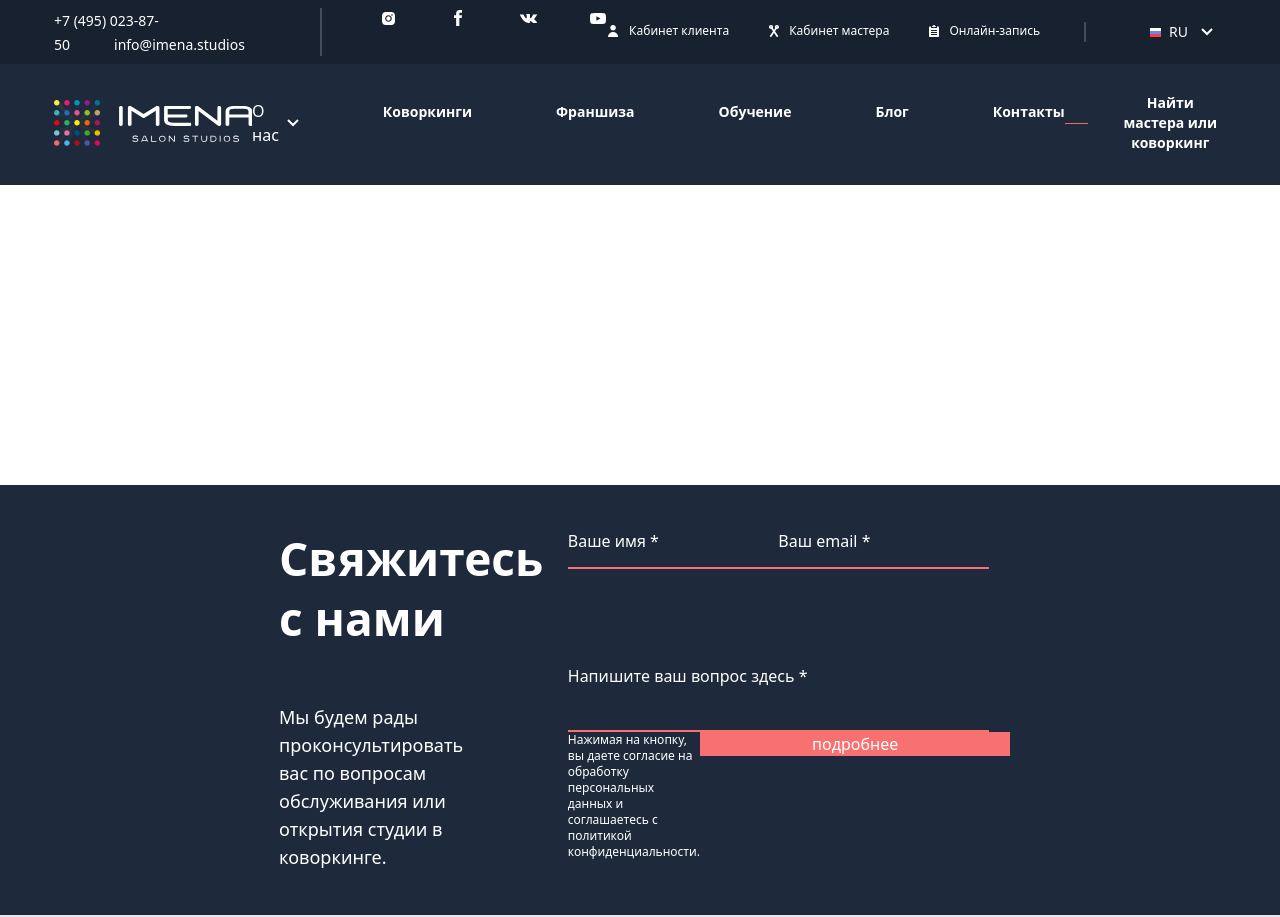
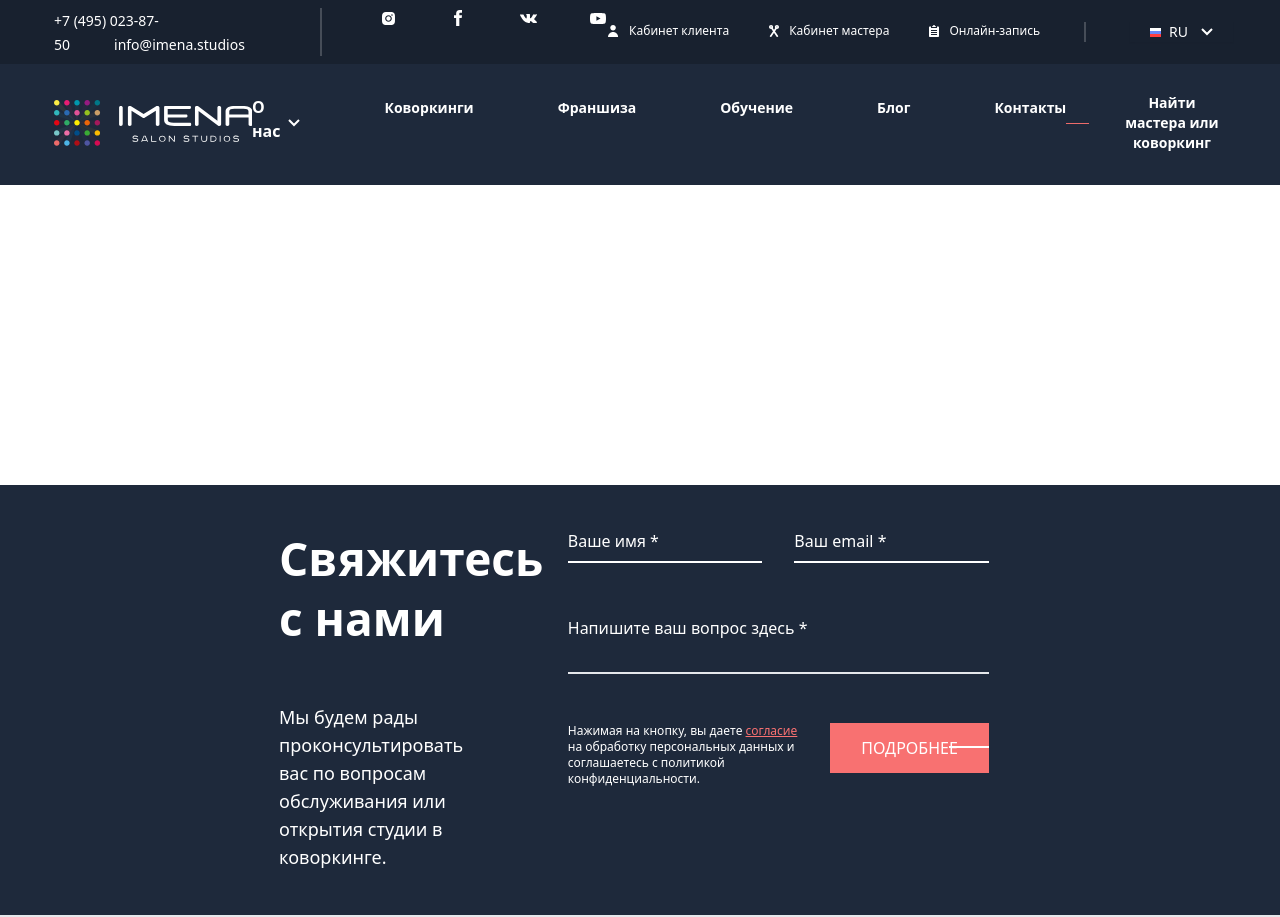
Before and after one commit to Daniil-Stefaniv/imena-beaty-salons, a React (Create React App) app: page / in a window 1280 px wide. Built offline with nearby package versions, Linux system fonts and the light colour scheme.

Commit message:
footer forst line dev

```diff
--- a/src/Components/Footer/FooterFirstLine/FooterFirstLine.tsx
+++ b/src/Components/Footer/FooterFirstLine/FooterFirstLine.tsx
@@ -1,51 +1,105 @@
-import React from 'react';
+import React, { useContext } from 'react';
+import languageContext from '../../GlobalContext/GlobalContext';
+import Input from '../../UI/Input/Input';
 
 const FooterFirstLine = () => {
+	const { selectedLanguage } = useContext(languageContext);
+
 	return (
 		<div className=" border-b-2 broder-[rgba(255,255,255,.3)] px-[279px] py-11 flex">
 			<div className=" w-[30%] mr-[10%]">
 				<span></span>
 				<h2 className=" leading-[130%]  text-[46px] font-black text-white mb-[54px]">
-					Свяжитесь с нами
+					{selectedLanguage === 'RU'
+						? 'Свяжитесь с нами'
+						: 'Contact us'}
 				</h2>
 				<p className=" text-lg font-light text-white">
-					Мы будем рады проконсультировать вас по вопросам
-					обслуживания или открытия студии в коворкинге.
+					{selectedLanguage === 'RU'
+						? 'Мы будем рады проконсультировать вас по вопросам обслуживания или открытия студии в коворкинге.'
+						: 'We will offer service based on interests or in a co-working space.'}
 				</p>
 			</div>
 			<div className=" w-7/12">
 				<form action="">
-					<div className="w-full mb-[53px]">
-						<input
-							placeholder="Ваше имя *"
-							className=" pb-[14px] placeholder:text-white text-white w-1/2 bg-inherit border-b-2 border-red-400"
-							type="text"
+					<div className="w-full mb-[53px] grid grid-cols-2 gap-8">
+						<Input
+							type={'text'}
+							theme={'dark'}
+							placeholder={
+								selectedLanguage === 'RU'
+									? 'Ваше имя *'
+									: 'Your name *'
+							}
+							name={''}
 						/>
-						<input
-							placeholder="Ваш email *"
-							className=" pb-[14px] placeholder:text-white text-white w-1/2 bg-inherit border-b-2 border-red-400"
-							type="text"
+						<Input
+							type={'text'}
+							theme={'dark'}
+							placeholder={
+								selectedLanguage === 'RU'
+									? 'Ваш email *'
+									: 'Your email *'
+							}
+							name={''}
 						/>
 					</div>
-					<input
-						placeholder="Напишите ваш вопрос здесь *"
-						className="  h-[110px] w-full placeholder:text-white placeholder:align-top text-white bg-inherit border-b-2 border-red-400"
-						type="text"
+					<textarea
+						className="mb-[43px] w-full resize-none overflow-hidden outline-none transition-all focus-visible:border-red-400 bg-inherit border-b-2 pb-2 placeholder:text-white text-white"
+						name="Question"
+						id=""
+						placeholder={
+							selectedLanguage === 'RU'
+								? 'Напишите ваш вопрос здесь *'
+								: 'Write your question here *'
+						}
 					/>
-					<div className="flex">
+					<div className="grid grid-cols-[1.2fr_0.8fr] grid-rows-[50px] gap-6">
 						<span className=" text-xs text-white">
-							Нажимая на кнопку, вы даете согласие на обработку
-							персональных данных и соглашаетесь с политикой
-							конфиденциальности.
+							{selectedLanguage === 'RU' ? (
+								<>
+									Нажимая на кнопку, вы даете{' '}
+									<a
+										href=""
+										className="text-red-400 underline hover:text-red-500"
+									>
+										согласие
+									</a>{' '}
+									на обработку персональных данных и
+									соглашаетесь с политикой конфиденциальности.
+								</>
+							) : (
+								<>
+									By pressing the button, you give{' '}
+									<a
+										href=""
+										className="text-red-400 underline hover:text-red-500"
+									>
+										agree
+									</a>{' '}
+									to the processing of personal data and agree
+									to the privacy policy.
+								</>
+							)}
 						</span>
-						<label>
-							<input
-								className=" cursor-pointer bg-red-400 px-[112px] text-white"
-								type="submit"
-								value="подробнее"
-							/>
-							<div></div>
-						</label>
+
+						<Input
+							type={'submit'}
+							theme={'dark'}
+							placeholder={
+								selectedLanguage === 'RU'
+									? 'ПОДРОБНЕЕ'
+									: 'LEARN MORE'
+							}
+							name={''}
+						/>
+
+						{/* <input
+							className="cursor-pointer bg-red-400 px-[112px] text-white"
+							type="submit"
+							value="подробнее"
+						/> */}
+						<div></div>
 					</div>
 				</form>
 			</div>
--- a/src/Components/Header/Header.tsx
+++ b/src/Components/Header/Header.tsx
@@ -66,7 +66,6 @@ const Header = () => {
 	];
 
 	const navMenuItemsListEn = [
-		'About us',
 		'Coworkings',
 		'Franchise',
 		'Teaching',
--- a/src/Components/Header/HeaderSecondLIne/HeaderSecondLIne.tsx
+++ b/src/Components/Header/HeaderSecondLIne/HeaderSecondLIne.tsx
@@ -8,7 +8,24 @@ import HeaderSecondLineProps from './HeaderSecondLIneTypes';
 const HeaderSecondLine = ({ navMenuItems }: HeaderSecondLineProps) => {
 	const { selectedLanguage } = useContext(languageContext);
 
-	// const;
+	const opList = {
+		one: {
+			link: '#',
+			content: selectedLanguage === 'RU' ? 'Один' : 'One',
+		},
+		two: {
+			link: '#',
+			content: selectedLanguage === 'RU' ? 'Два' : 'Two',
+		},
+		three: {
+			link: '#',
+			content: selectedLanguage === 'RU' ? 'Три' : 'Three',
+		},
+		four: {
+			link: '#',
+			content: selectedLanguage === 'RU' ? 'Четыре' : 'Four',
+		},
+	};
 
 	return (
 		<div className="flex items-center justify-between pl-[54px] pr-[47px] pt-[17px] pb-5">
@@ -23,23 +40,25 @@ const HeaderSecondLine = ({ navMenuItems }: HeaderSecondLineProps) => {
 							dropDownName={
 								selectedLanguage === 'RU' ? 'О нас' : 'About us'
 							}
-							opList={{}}
+							opList={opList}
 							styles={{
-								dropDownMain: ' text-white',
+								dropDownMain: ' text-white font-bold',
 								opContainer:
-									'bg-slate-800 p-6 shadow-[0_5px_15px_5px_rgba(0,0,0,.3)]',
-								DropDownOption: 'text-white',
+									'py-3 bg-slate-800 shadow-[0_5px_15px_5px_rgba(0,0,0,.3)]',
+								DropDownOption:
+									'transition-all pl-6 pr-12 py-4 text-white hover:bg-slate-400',
 							}}
 						/>
 					</li>
+
 					{navMenuItems.map((item: string, idx: number) => {
 						return (
 							<li key={RandomKey()}>
 								<a
 									className={
 										idx === navMenuItems.length - 1
-											? 'pb-2 transition-all border-b-2 border-transparent hover:border-[#ED6B6A] text-sm font-bold text-white'
-											: 'pb-2 transition-all border-b-2 border-transparent hover:border-[#ED6B6A] text-sm font-bold text-white mr-[84px]'
+											? 'pb-2  transition-all border-b-2 border-transparent hover:border-[#ED6B6A] text-sm font-bold text-white'
+											: 'pb-2  transition-all border-b-2 border-transparent hover:border-[#ED6B6A] text-sm font-bold text-white mr-[84px]'
 									}
 									href=""
 								>
--- a/src/Components/UI/DropDown/DropDown.tsx
+++ b/src/Components/UI/DropDown/DropDown.tsx
@@ -25,9 +25,9 @@ const DropDown = ({ dropDownName, opList, styles }: DropDownProps) => {
 				onBlur={dropDownClose}
 				onPointerOver={dropDownOpen}
 				onPointerLeave={dropDownClose}
-				className={`flex items-center ${styles.dropDownMain}`}
+				className={` cursor-default flex items-center ${styles.dropDownMain}`}
 			>
-				<span className="mr-2">{dropDownName}</span>
+				<span className="mr-2 pb-2">{dropDownName}</span>
 				<span
 					className={
 						dropDownVisibility
@@ -43,7 +43,7 @@ const DropDown = ({ dropDownName, opList, styles }: DropDownProps) => {
 				onPointerLeave={dropDownClose}
 				className={
 					dropDownVisibility
-						? `absolute top-full transition-all ${styles.opContainer}`
+						? `absolute top-full left-0 transition-all ${styles.opContainer}`
 						: `absolute top-full transition-all opacity-0 -z-40 ${styles.opContainer}`
 				}
 			>
--- a/src/Components/UI/DropDown/DropDownOption/DropDownOption.tsx
+++ b/src/Components/UI/DropDown/DropDownOption/DropDownOption.tsx
@@ -3,7 +3,7 @@ import DropDownOptionProps from './DropDownOptionTypes';
 
 const DropDownOption = ({ value, link, style }: DropDownOptionProps) => {
 	return (
-		<li>
+		<li className={`${style}`}>
 			<a href={link}>{value}</a>
 		</li>
 	);
--- /dev/null
+++ b/src/Components/UI/Input/Input.tsx
@@ -0,0 +1,56 @@
+import React from 'react';
+import InputProps from './InputTypes';
+
+const Input = ({
+	type,
+	prioritet,
+	theme,
+	placeholder,
+	name,
+	value,
+}: InputProps) => {
+	const styles = {
+		commonStyles:
+			'outline-none transition-all focus-visible:border-red-400 bg-inherit border-b-2 pb-2',
+		lightBG: 'placeholder:text-[#93A0B9] text-[#173343] border-[#93A0B9]',
+		darkBG: 'placeholder:text-white text-white border-white ',
+		submit: 'cursor-pointer transition-all bg-red-400 hover:bg-red-500 active:bg-red-700 text-white w-full h-full',
+	};
+
+	if (type === 'submit') {
+		return (
+			<label className="w-full h-full relative">
+				<input
+					name={name}
+					className={styles.submit}
+					type={type}
+					value={placeholder}
+				/>
+				<span className="bg-white absolute h-[2px] w-10 top-[calc(50%_-_2px)] left-[calc(100%_-_40px)]"></span>
+			</label>
+		);
+	}
+
+	return prioritet ? (
+		<input
+			name={name}
+			className={`${styles.commonStyles} ${
+				theme === 'light' ? styles.lightBG : styles.darkBG
+			}`}
+			required
+			type={type}
+			placeholder={placeholder}
+		/>
+	) : (
+		<input
+			name={name}
+			className={`${styles.commonStyles} ${
+				theme === 'light' ? styles.lightBG : styles.darkBG
+			}`}
+			type={type}
+			placeholder={placeholder}
+		/>
+	);
+};
+
+export default Input;
--- /dev/null
+++ b/src/Components/UI/Input/InputTypes.ts
@@ -0,0 +1,8 @@
+export default interface InputProps {
+	type: string;
+	prioritet?: true;
+	theme: 'light' | 'dark';
+	placeholder: string;
+	name: string;
+	value?: string | Element;
+}
```
